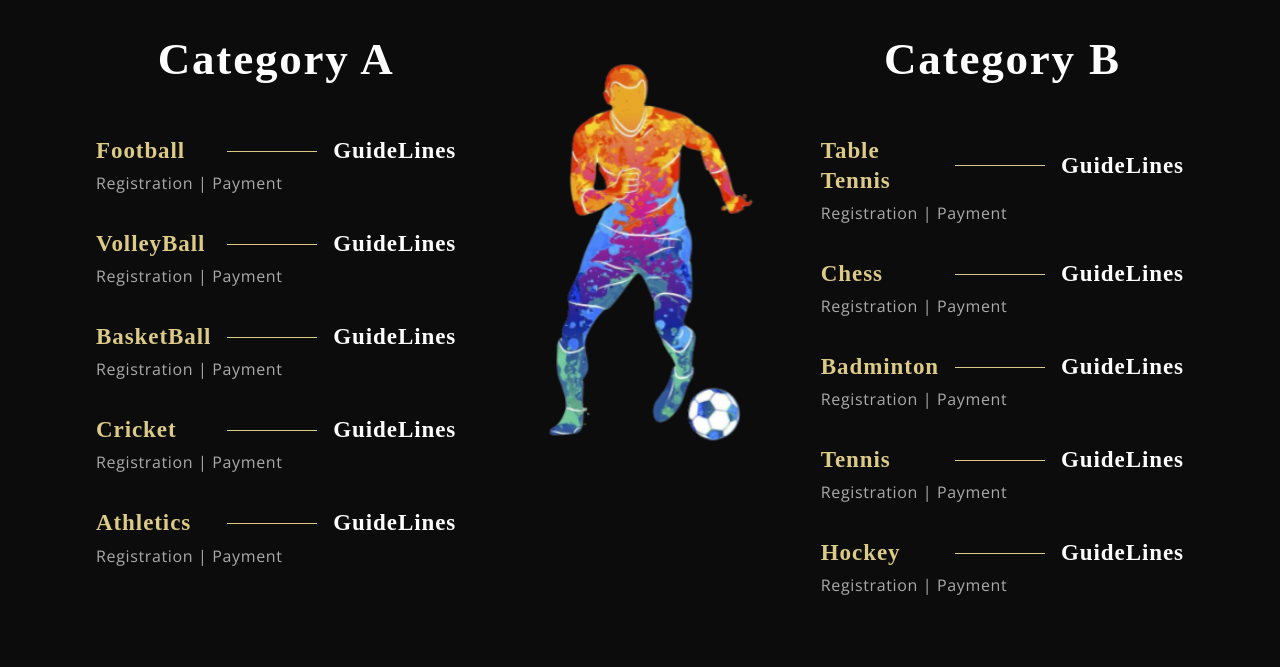
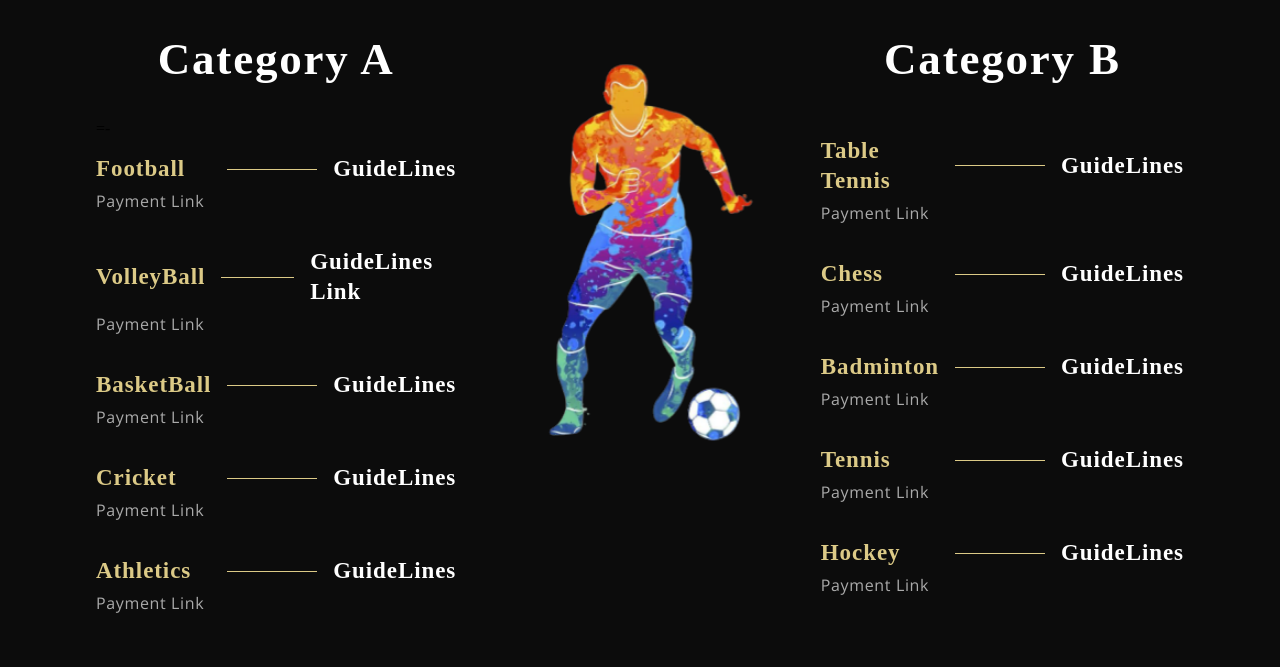
Before and after one commit to Aadesh098/urja2023, a React (Create React App) app: page / in a window 1280 px wide. Shown: the part 3100-3767 px from the top of the page. Built offline with nearby package versions, Linux system fonts and the light colour scheme; a web font is replaced by a local one.

Commit message:
Backend Starts

```diff
--- a/src/constants/data.js
+++ b/src/constants/data.js
@@ -3,27 +3,27 @@ const sports1 = [
   {
     title: 'Football',
     price: 'GuideLines',
-    tags: 'Registration | Payment',
+    tags: 'Payment Link',
   },
   {
     title: 'VolleyBall',
-    price: 'GuideLines',
-    tags: 'Registration | Payment',
+    price: 'GuideLines Link',
+    tags: 'Payment Link',
   },
   {
     title: 'BasketBall',
     price: 'GuideLines',
-    tags: 'Registration | Payment',
+    tags: 'Payment Link',
   },
   {
     title: 'Cricket',
     price: 'GuideLines',
-    tags: 'Registration | Payment',
+    tags: 'Payment Link',
   },
   {
     title: 'Athletics',
     price: 'GuideLines',
-    tags: 'Registration | Payment',
+    tags: 'Payment Link',
   },
 ];
 
@@ -31,28 +31,28 @@ const sports2 = [
   {
     title: 'Table Tennis',
     price: 'GuideLines',
-    tags: 'Registration | Payment',
+    tags: 'Payment Link',
   },
   {
     title: "Chess",
     price: 'GuideLines',
-    tags: 'Registration | Payment',
+    tags: 'Payment Link',
   },
   {
     title: 'Badminton',
     price: 'GuideLines',
-    tags: 'Registration | Payment',
+    tags: 'Payment Link',
   },
   {
     title: 'Tennis',
     price: 'GuideLines',
-    tags: 'Registration | Payment',
+    tags: 'Payment Link',
   },
   {
     title: 'Hockey',
     price: 'GuideLines',
-    tags: 'Registration | Payment',
+    tags: 'Payment Link',
   },
 ];
-
+// eslint-disable-next-line
 export default { sports1, sports2};
--- a/src/container/Menu/SpecialMenu.jsx
+++ b/src/container/Menu/SpecialMenu.jsx
@@ -19,9 +19,11 @@ const SpecialMenu = () => {
     <div className="app__specialMenu-menu">
       <div className="app__specialMenu-menu_wine  flex__center">
         <p className="app__specialMenu-menu_heading">Category A</p>
-        <div className="app__specialMenu_menu_items">
+        <div className="app__specialMenu_menu_items">=-
           {data.sports1.map((sports1, index) => (
-            <MenuItem key={sports1.title + index} title={sports1.title} price={sports1.price} tags={sports1.tags} cs={inView? "sltr": ""} st={index}/>
+            <MenuItem key={sports1.title + index} title={sports1.title} price={sports1.price}
+            tags={sports1.tags}
+              cs={inView? "sltr": ""} st={index}/>
           ))}
         </div>
       </div>
--- a/src/container/Registration/Registration.jsx
+++ b/src/container/Registration/Registration.jsx
@@ -5,7 +5,7 @@ import { SubHeading} from '../../components';
 import './Registration.css';
 
 const Registration = () => {
-
+// eslint-disable-next-line
   const [ref, inView] = useInView();
 
   const [formData, setFormData] = useState({
```
